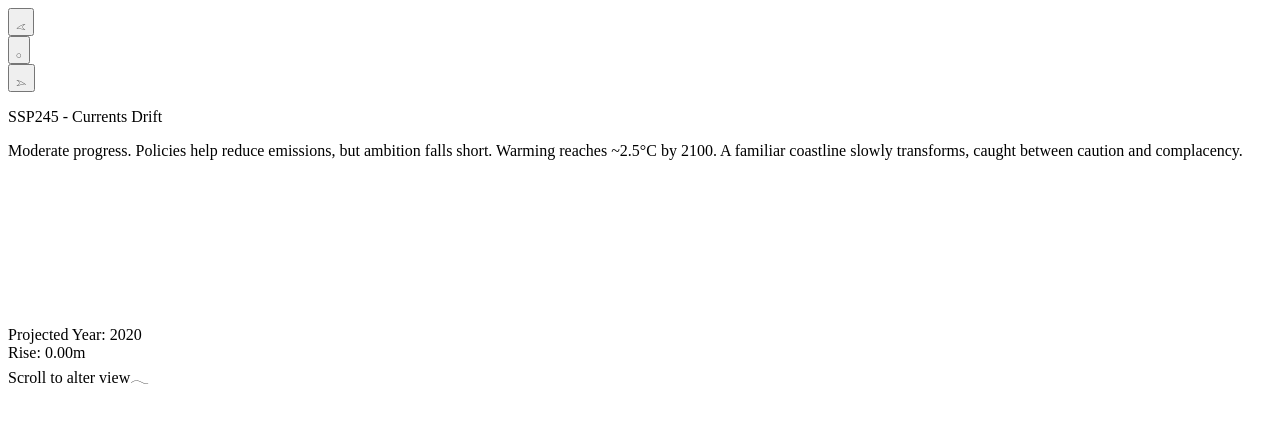
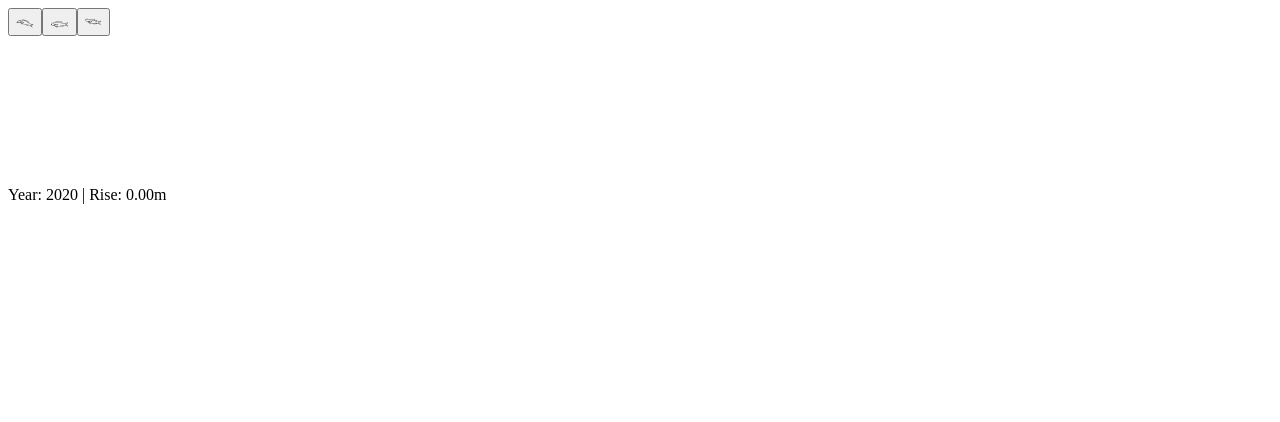
Before and after one commit to 54rtor1/litoral-obsoleto, a Next.js app in the folder react-three-next/: page / in a window 1280 px wide. Shown: the top 422 px of the page. Built offline with nearby package versions, Linux system fonts and the light colour scheme.

Commit message:
improves ui with info on footer

```diff
--- a/react-three-next/src/components/canvas/Scene.jsx
+++ b/react-three-next/src/components/canvas/Scene.jsx
@@ -17,7 +17,7 @@ export default function Scene({ scrollY, useImageBackground = false, ...props })
             state.scene.background = texture
           })
         } else {
-          state.scene.background = new THREE.Color(0x112233)
+          state.scene.background = new THREE.Color(0x000000)
         }
       }}
     >
--- a/react-three-next/src/components/dom/ScenarioSelector.jsx
+++ b/react-three-next/src/components/dom/ScenarioSelector.jsx
@@ -9,29 +9,18 @@ export default function ScenarioSelector() {
   const [hoveredKey, setHoveredKey] = useState(null);
 
   return (
-    <div className="fixed left-12 top-12 z-50 space-y-3">
-      <div className="flex gap-4">
+    <div className="group fixed left-6 top-6 z-50 flex flex-col gap-2">
+      <div className="flex gap-3">
         {Object.entries(scenarios).map(([key, config]) => (
-          <div
+          <button
             key={key}
-            className="group relative"
-            onMouseEnter={() => setHoveredKey(key)}
-            onMouseLeave={() => setHoveredKey(null)}
+            onClick={() => setScenario(key)}
+            className={`text-4xl transition duration-200 ${scenario === key ? 'scale-110 text-white' : 'text-cyan-300'
+              }`}
           >
-            <button
-              onClick={() => setScenario(key)}
-              className={`text-cyan-300/90 transition-transform duration-200 ${scenario === key ? 'scale-110' : 'scale-100'
-                }`}
-            >
-              <span className="text-5xl  hover:text-white">{config.icon}</span>
-            </button>
-          </div>
+            {config.icon}
+          </button>
         ))}
-      </div>
-
-      <div className="space-y-1 bg-black text-cyan-300/80">
-        <p className="text-sm opacity-80">{metadata.description}</p>
-        <p className="text-sm opacity-100">{metadata.info}</p>
       </div>
     </div>
   );
--- a/react-three-next/src/components/dom/YearCounter.jsx
+++ b/react-three-next/src/components/dom/YearCounter.jsx
@@ -4,19 +4,9 @@ export default function YearCounter() {
   const { year, seaLevel } = useScrollStore();
 
   return (
-    <div className="fixed bottom-12 left-4 bg-black p-4 text-xl">
-      <div className="flex flex-col items-start space-y-2">
-        <div className="text-sm text-cyan-300">
-          Projected Year: <span className="text-white">{Math.round(year)}</span>
-        </div>
-        <div className="text-sm text-cyan-300">
-          Rise: {seaLevel.toFixed(2)}m
-        </div>
-        <div className="mt-4 cursor-pointer text-sm text-cyan-300  opacity-80 hover:text-white">
-          <span>Scroll to alter view</span>
-          <span className="ml-2 text-xl text-white">𓂃</span>
-        </div>
-      </div>
+    <div className="text-sm text-cyan-200">
+      Year: <span className="text-white">{Math.round(year)}</span> |
+      Rise: <span className="text-white">{seaLevel.toFixed(2)}m</span>
     </div>
   );
 }
--- a/react-three-next/src/stores/scenarioStore.js
+++ b/react-three-next/src/stores/scenarioStore.js
@@ -4,18 +4,18 @@ import { create } from 'zustand';
 export const scenarios = {
   ssp119: {
     description: "SSP119 - Fading Light",
-    info: "Net-zero by 2050. A world that chose radical cooperation, phasing out fossil fuels, with emissions peaking before 2030. The ocean sighs with relief, but the scars remain.",
-    icon: "𓂁"
+    info: "Global net-zero by 2050. Cooperation reshapes the century. Emissions peak early, and the seas begin to still — though heat lingers, and the reefs remember.",
+    icon: "𓆞"
   },
   ssp245: {
     description: "SSP245 - Currents Drift",
-    info: "Moderate progress. Policies help reduce emissions, but ambition falls short. Warming reaches ~2.5°C by 2100. A familiar coastline slowly transforms, caught between caution and complacency.",
-    icon: "𓂂"
+    info: "Policies hold back the flood, but not enough. Warming nears 2.5°C. The shoreline creeps inland, slowly.",
+    icon: "𓆟"
   },
   ssp370: {
     description: "SSP370 - Uncharted Depths",
-    info: "Business-as-usual. Emissions double by 2100, leading to >3.5°C warming. Ice sheets destabilize, feedback loops accelerate. The tide rises not just in meters, but in uncertainty.",
-    icon: "𓂄"
+    info: "Emissions double by 2100, leading to >3.5°C warming. Ice sheets destabilize, feedback loops accelerate. The tide rises not just in meters, but in uncertainty.",
+    icon: "𓆝"
   },
 }
 
```
Also changed, not shown: react-three-next/src/components/dom/Layout.jsx (+3 -27 lines), react-three-next/src/components/dom/ScenarioHeader.jsx (added, +13 -0 lines), react-three-next/src/components/dom/ScenarioInfo.jsx (added, +30 -0 lines).
